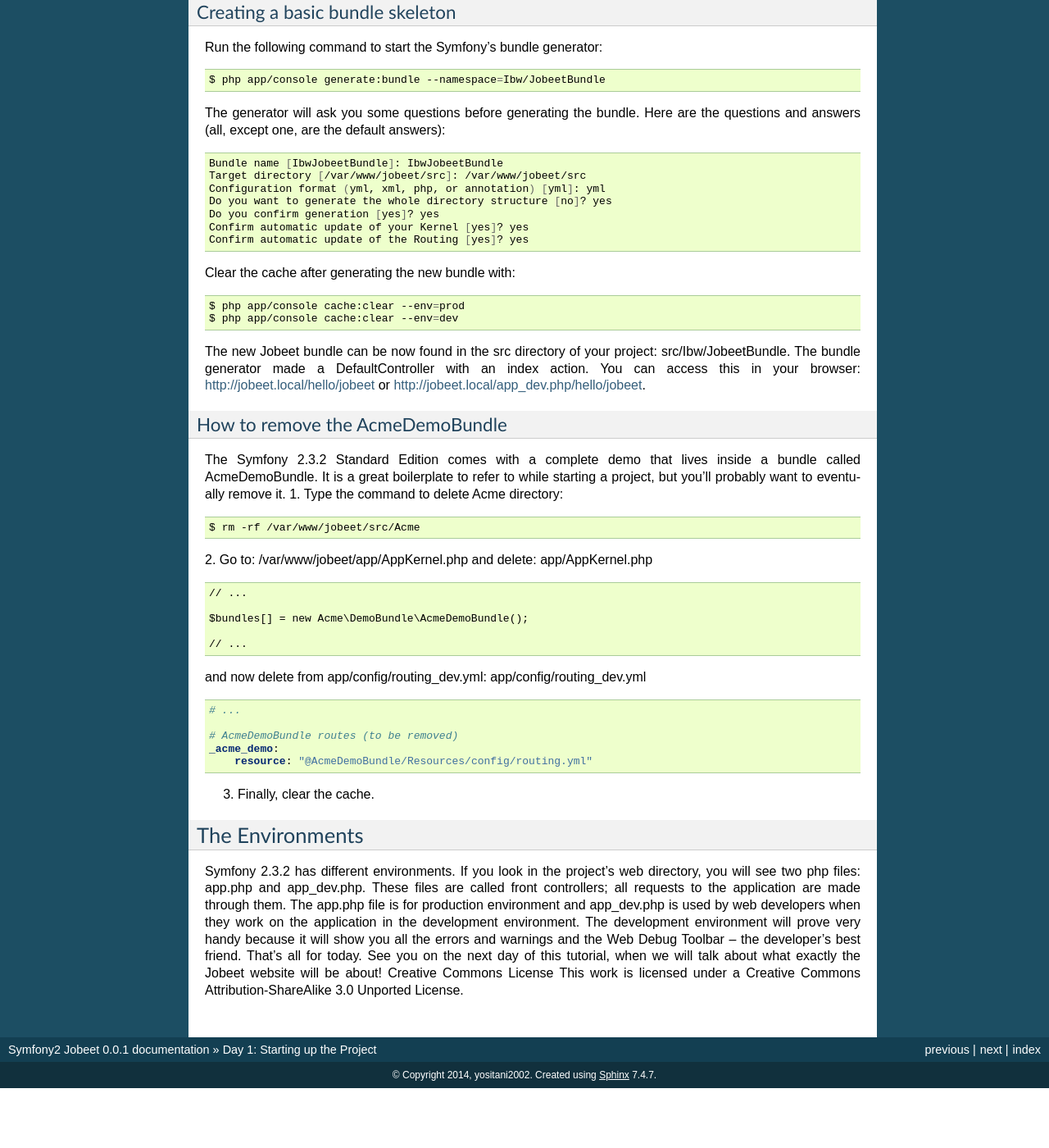
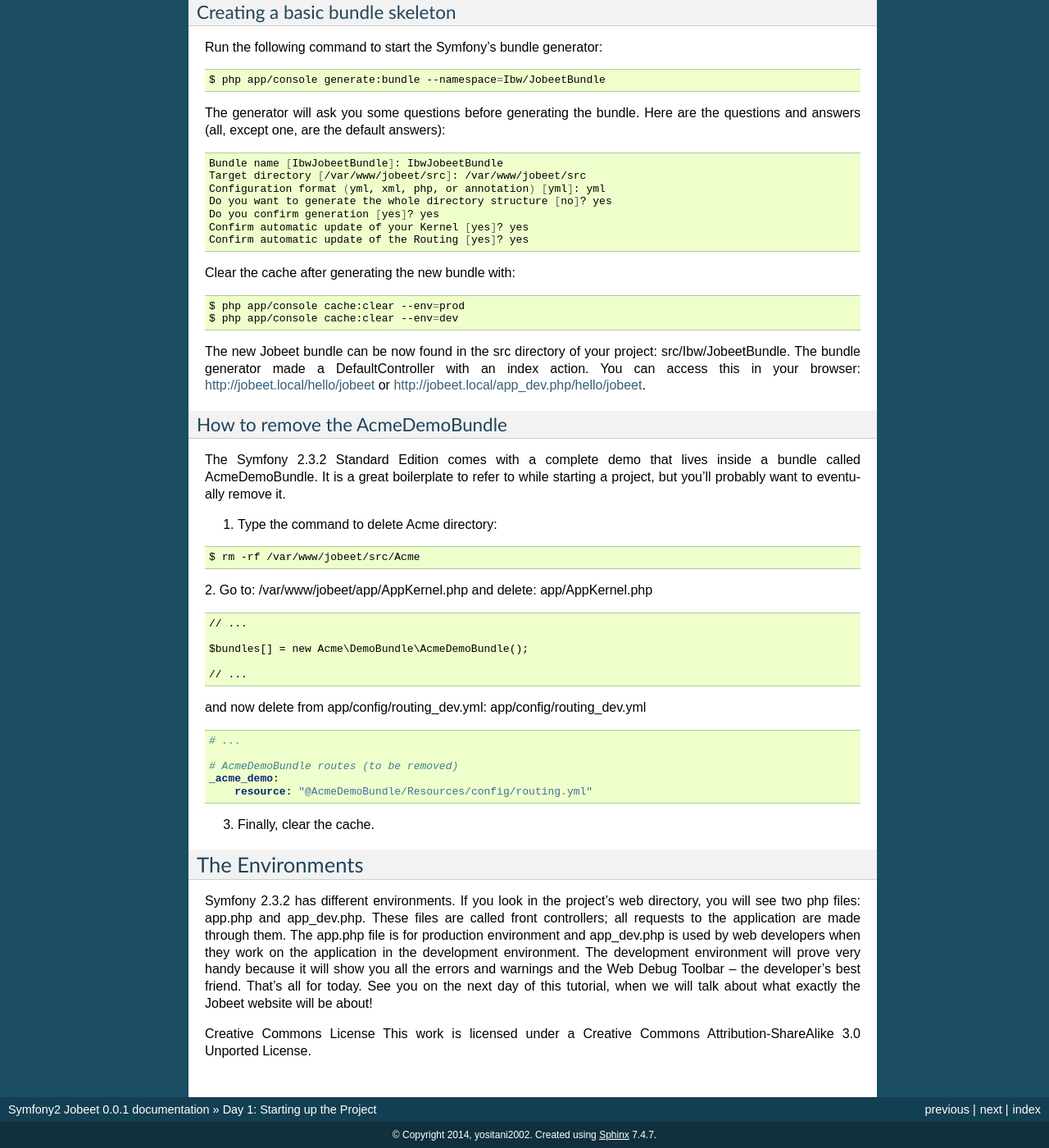
Before and after one commit to symfony-japan-old/symfony2-jobeet-ja, a Sphinx documentation site: the page built from source/en/day-1-starting-up-the-project.rst, in a window 1280 px wide and 1400 px high, scrolled down 5439 px. Shown: the whole window at 82% size. Built offline with Sphinx 7.4.7, drawn with Linux system fonts in a browser that asks for light colours; pages that are not in the unit, such as notebooks, are missing from menus; before the commit the page ends 6766 px from its top, so only the background shows below that; part of the change alters nothing that is shown; some of the changed text lies outside the part shown.

```diff
--- /dev/null
+++ b/source/en/common/license.rst.inc
@@ -0,0 +1,2 @@
+Creative Commons License
+This work is licensed under a Creative Commons Attribution-ShareAlike 3.0 Unported License.
--- /dev/null
+++ b/source/en/common/original.rst.inc
@@ -0,0 +1,3 @@
+*  This article is part of the original `Jobeet Tutorial`_, created by Fabien Potencier, for Symfony 1.4.
+
+.. _`Jobeet Tutorial`: http://symfony.com/legacy/doc/jobeet?orm=Doctrine
--- a/source/en/day-1-starting-up-the-project.rst
+++ b/source/en/day-1-starting-up-the-project.rst
@@ -1,7 +1,7 @@
 Day 1: Starting up the Project
 ==============
 
-* This article is part of the original Jobeet Tutorial, created by Fabien Potencier, for Symfony 1.4.
+.. include:: common/original.rst.inc
 
 What is Jobeet?
 ---------------
@@ -154,7 +154,7 @@ web/config.php
    // ...
 
 Do the same for web/app_dev.php:
-web/app_dev.phpPHP
+web/app_dev.php
 
 .. code-block:: php
 
@@ -286,7 +286,9 @@ The new Jobeet bundle can be now found in the src directory of your project: src
 How to remove the AcmeDemoBundle
 ~~~~~~~~~~~~~~~~~~
 
-The Symfony 2.3.2 Standard Edition comes with a complete demo that lives inside a bundle called AcmeDemoBundle. It is a great boilerplate to refer to while starting a project, but you’ll probably want to eventually remove it.
+The Symfony 2.3.2 Standard Edition comes with a complete demo that lives inside a bundle called AcmeDemoBundle.
+It is a great boilerplate to refer to while starting a project, but you’ll probably want to eventually remove it.
+
 1. Type the command to delete Acme directory:
 
 .. code-block:: bash
@@ -322,5 +324,5 @@ The Environments
 
 Symfony 2.3.2 has different environments. If you look in the project’s web directory, you will see two php files: app.php and app_dev.php. These files are called front controllers; all requests to the application are made through them. The app.php file is for production environment and app_dev.php is used by web developers when they work on the application in the development environment. The development environment will prove very handy because it will show you all the errors and warnings and the Web Debug Toolbar – the developer’s best friend.
 That’s all for today. See you on the next day of this tutorial, when we will talk about what exactly the Jobeet website will be about!
-Creative Commons License
-This work is licensed under a Creative Commons Attribution-ShareAlike 3.0 Unported License.
+
+.. include:: common/license.rst.inc
```
